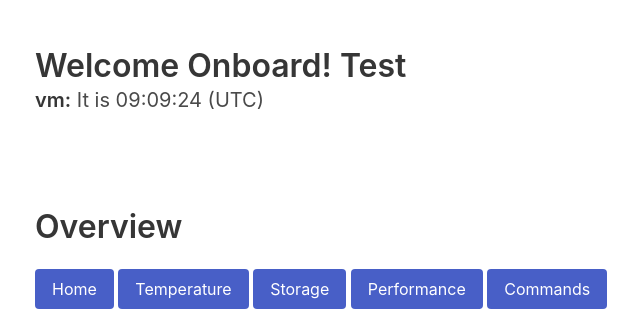
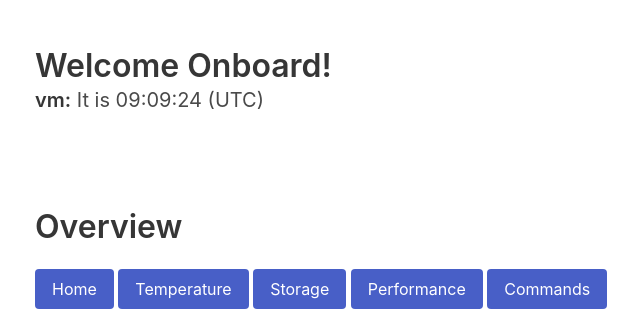
Before and after one commit to lipflip010/abad, a Flask app: page / in a window 1280 px wide. Shown: the top 313 px of the page, without its empty margins (29-669 px from the left). Run offline with Flask 2, Linux system fonts and the light colour scheme; some libraries are stand-ins or nearby versions.

Commit message:
Revert "ansible test 1"
This reverts commit 46810552b2227e9a4dd2894566c7c4bf26aa8394.

```diff
--- a/templates/index.html
+++ b/templates/index.html
@@ -11,7 +11,7 @@
 <section class="section">
     <div class="container">
         <h1 class="title">
-            Welcome Onboard! Test
+            Welcome Onboard!
         </h1>
         <p class="subtitle">
             <strong>{{ hostname }}:</strong> It is {{ system_time }}
```
